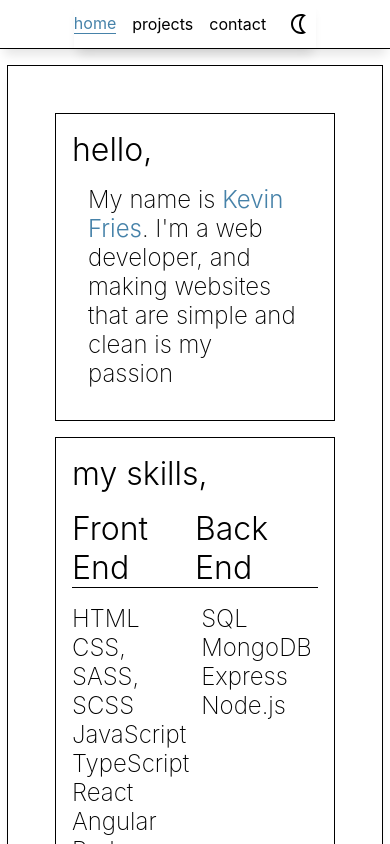
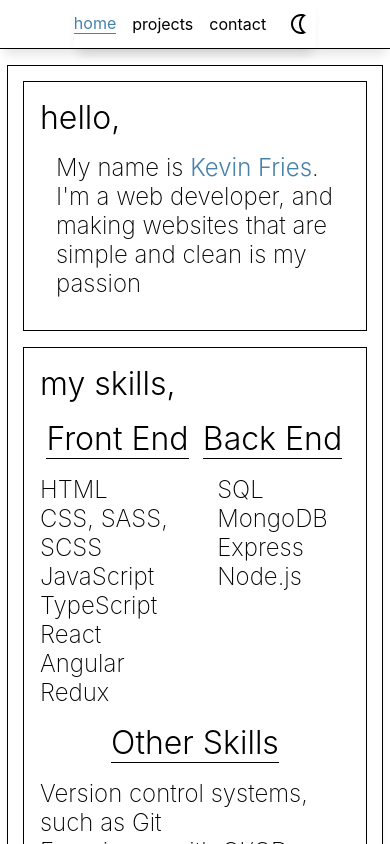
Before and after one commit to kevinsctfries/Portfolio, a React (Vite) app: page /#/ in a window 390 px wide. Shown: the top 844 px of the page. Built offline with nearby package versions, Linux system fonts and the light colour scheme.

Commit message:
fixed css for mobile viewing

```diff
--- a/src/App.css
+++ b/src/App.css
@@ -42,7 +42,6 @@ body.darkmode {
 }
 
 .section:hover {
-  /* padding: 0; */
   transform: scale(1.05);
   -webkit-transition: all 0.3s linear;
   -moz-transition: all 0.3s linear;
--- a/src/pages/HomePage/homepage.css
+++ b/src/pages/HomePage/homepage.css
@@ -28,4 +28,8 @@
   .home {
     font-size: 1.5rem;
   }
+
+  .section {
+    margin: -1rem -1rem 2rem -1rem;
+  }
 }
```
